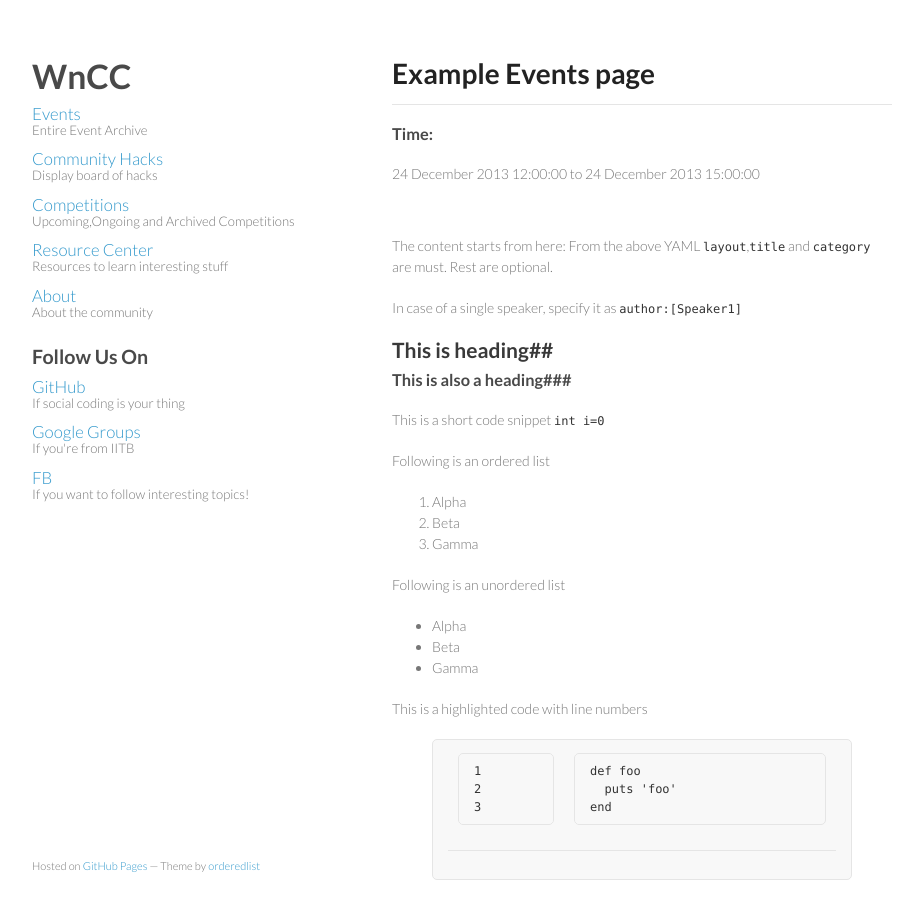
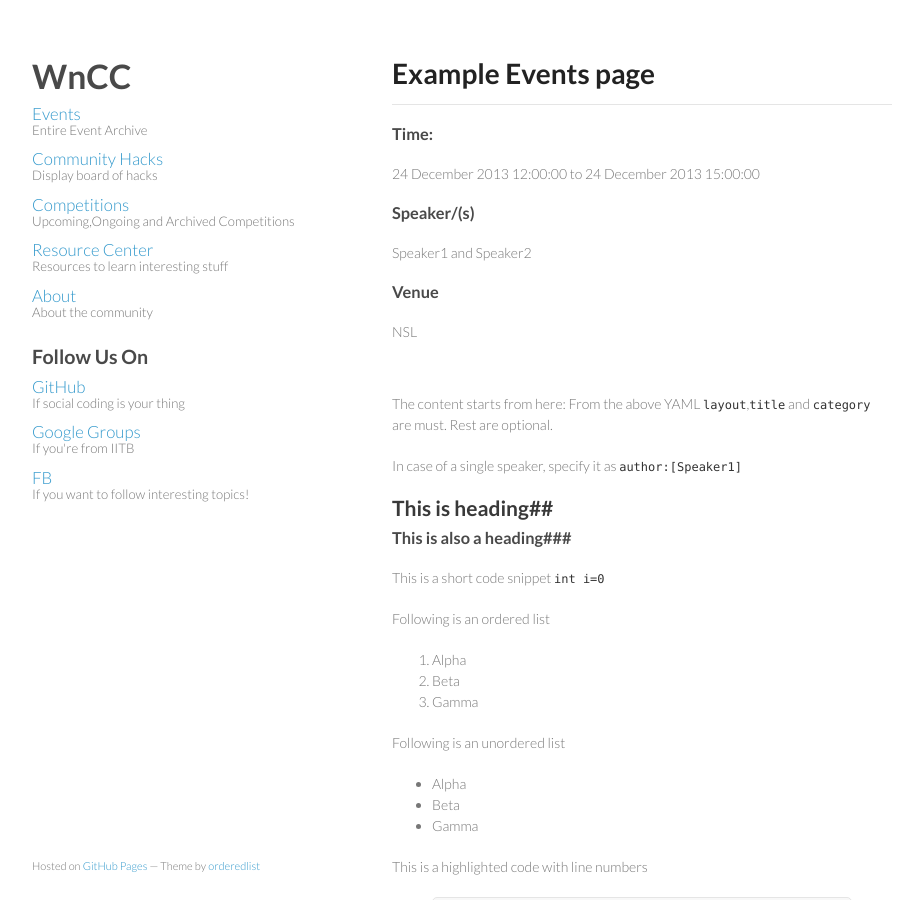
Before and after one commit to wncc/wncc.github.io, a Jekyll site: the page built from events/_posts/2013-12-12-example-event.markdown, in a window 1280 px wide and 900 px high. Shown: the whole window, without its empty margins (178-1079 px from the left). Built offline with Jekyll 4.4.1, drawn with Linux system fonts in a browser that asks for light colours; nearby versions of some CDN libraries; Markdown is read by kramdown in place of the engine named in the settings; comment, search, counter and statistics services are not loaded.

Commit message:
Added venue, fix speaker

```diff
--- a/events/_posts/2013-12-12-example-event.markdown
+++ b/events/_posts/2013-12-12-example-event.markdown
@@ -2,9 +2,10 @@
 layout: event
 title: Example Events page
 category: events
-speakers: [Speaker1,Speaker2]
+speaker: [Speaker1,Speaker2]
 starttime: 2013-12-24 12:00:00
 endtime: 2013-12-24 15:00:00
+venue: NSL
 ---
 
 The content starts from here:
```
